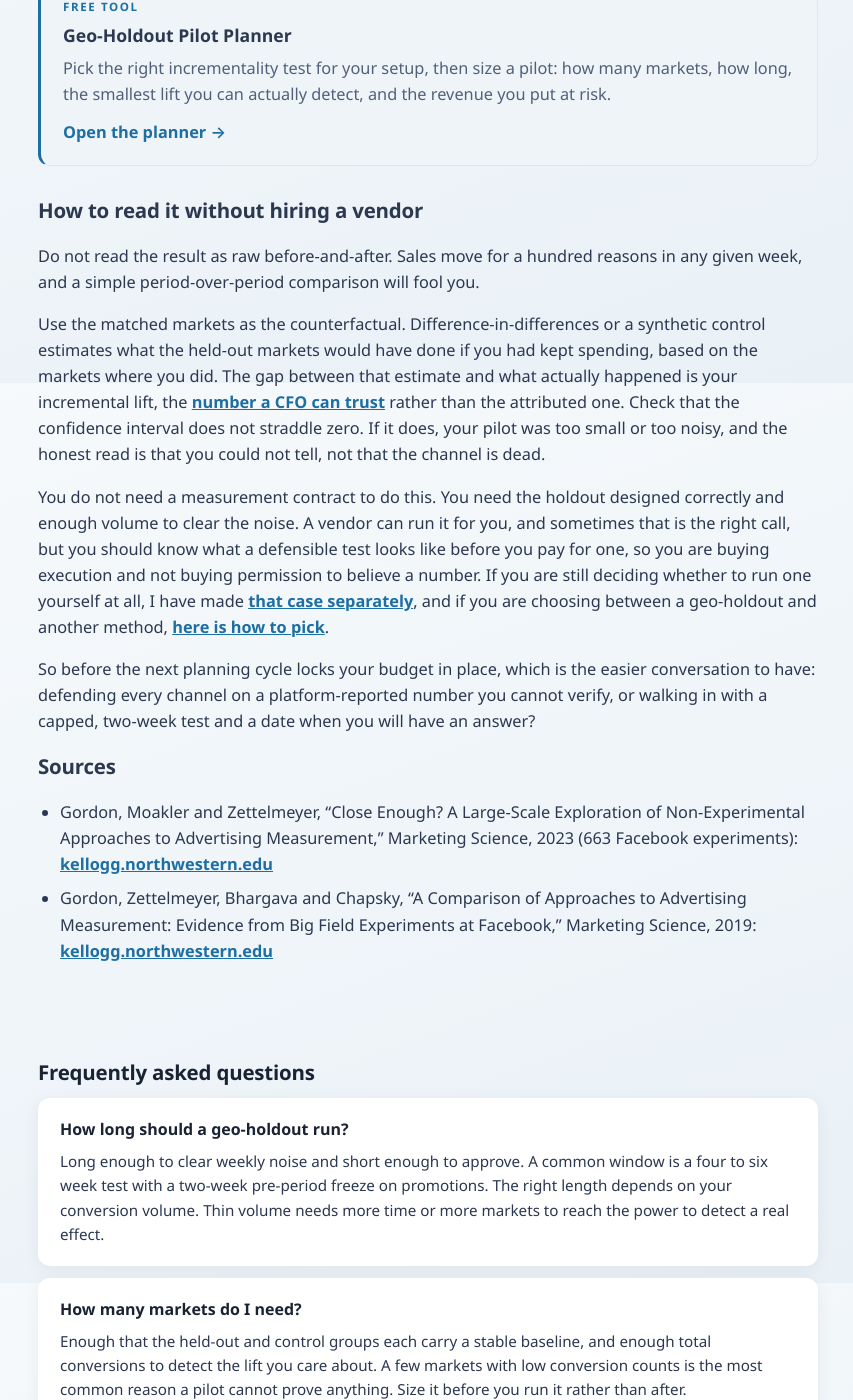
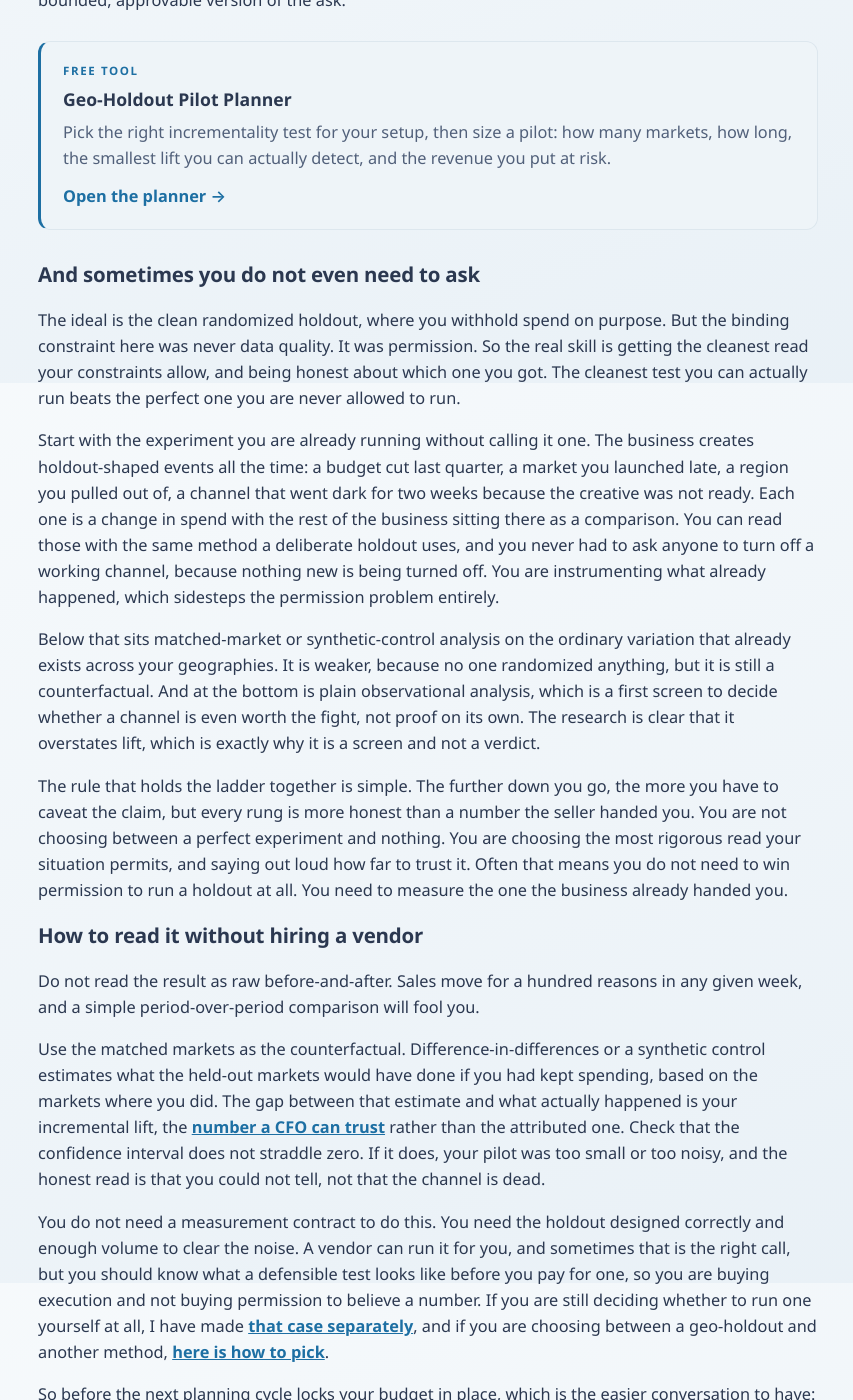
Before and after one commit to lsobrinski-marketing/lindseysobrinski.com, a Jekyll site: the page built from _posts/2026-10-19-permission-not-statistics.md, in a window 1280 px wide and 1400 px high, scrolled down 3217 px. Shown: the whole window, without its empty margins (212-1065 px from the left). Built offline with Jekyll 4.4.1, drawn with Linux system fonts in a browser that asks for light colours; some of the changed text lies outside the part shown.

Commit message:
Add natural-experiment section to permission-not-statistics post
Co-Authored-By: Claude Opus 4.8 <noreply@anthropic.com>

```diff
--- a/_posts/2026-10-19-permission-not-statistics.md
+++ b/_posts/2026-10-19-permission-not-statistics.md
@@ -55,6 +55,7 @@ Because no one will let you turn them off. Incrementality does not go unmeasured
 - How a good last-click number guarantees a no
 - What the no is actually costing you
 - How to design a test small enough to get approved
+- When you do not even need to ask: the holdout the business already ran
 - How to read the result without hiring a vendor
 
 ## The blocker is a person, not a p-value
@@ -89,6 +90,16 @@ Sized that way, the ask changes shape. You are no longer proposing to turn off a
 
 {% include tool-geo-holdout.html %}
 
+## And sometimes you do not even need to ask
+
+The ideal is the clean randomized holdout, where you withhold spend on purpose. But the binding constraint here was never data quality. It was permission. So the real skill is getting the cleanest read your constraints allow, and being honest about which one you got. The cleanest test you can actually run beats the perfect one you are never allowed to run.
+
+Start with the experiment you are already running without calling it one. The business creates holdout-shaped events all the time: a budget cut last quarter, a market you launched late, a region you pulled out of, a channel that went dark for two weeks because the creative was not ready. Each one is a change in spend with the rest of the business sitting there as a comparison. You can read those with the same method a deliberate holdout uses, and you never had to ask anyone to turn off a working channel, because nothing new is being turned off. You are instrumenting what already happened, which sidesteps the permission problem entirely.
+
+Below that sits matched-market or synthetic-control analysis on the ordinary variation that already exists across your geographies. It is weaker, because no one randomized anything, but it is still a counterfactual. And at the bottom is plain observational analysis, which is a first screen to decide whether a channel is even worth the fight, not proof on its own. The research is clear that it overstates lift, which is exactly why it is a screen and not a verdict.
+
+The rule that holds the ladder together is simple. The further down you go, the more you have to caveat the claim, but every rung is more honest than a number the seller handed you. You are not choosing between a perfect experiment and nothing. You are choosing the most rigorous read your situation permits, and saying out loud how far to trust it. Often that means you do not need to win permission to run a holdout at all. You need to measure the one the business already handed you.
+
 ## How to read it without hiring a vendor
 
 Do not read the result as raw before-and-after. Sales move for a hundred reasons in any given week, and a simple period-over-period comparison will fool you.
```
